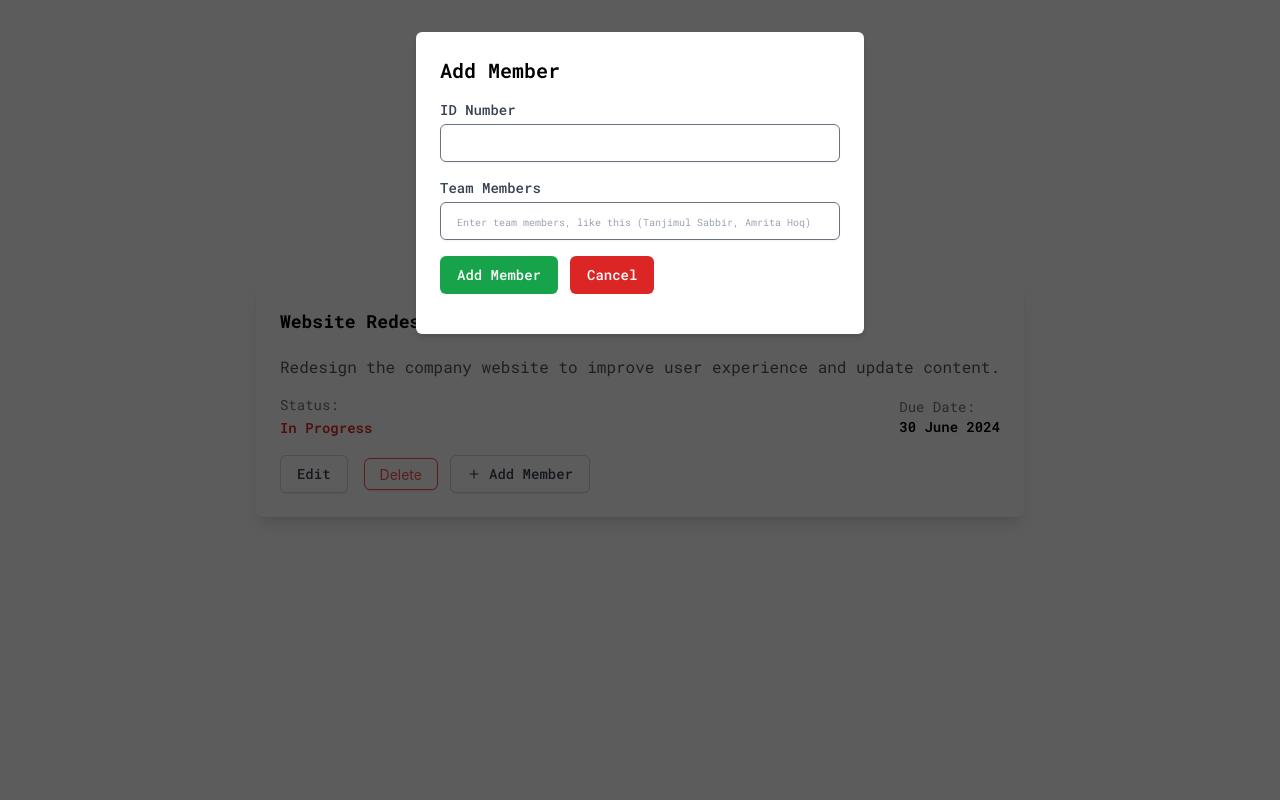
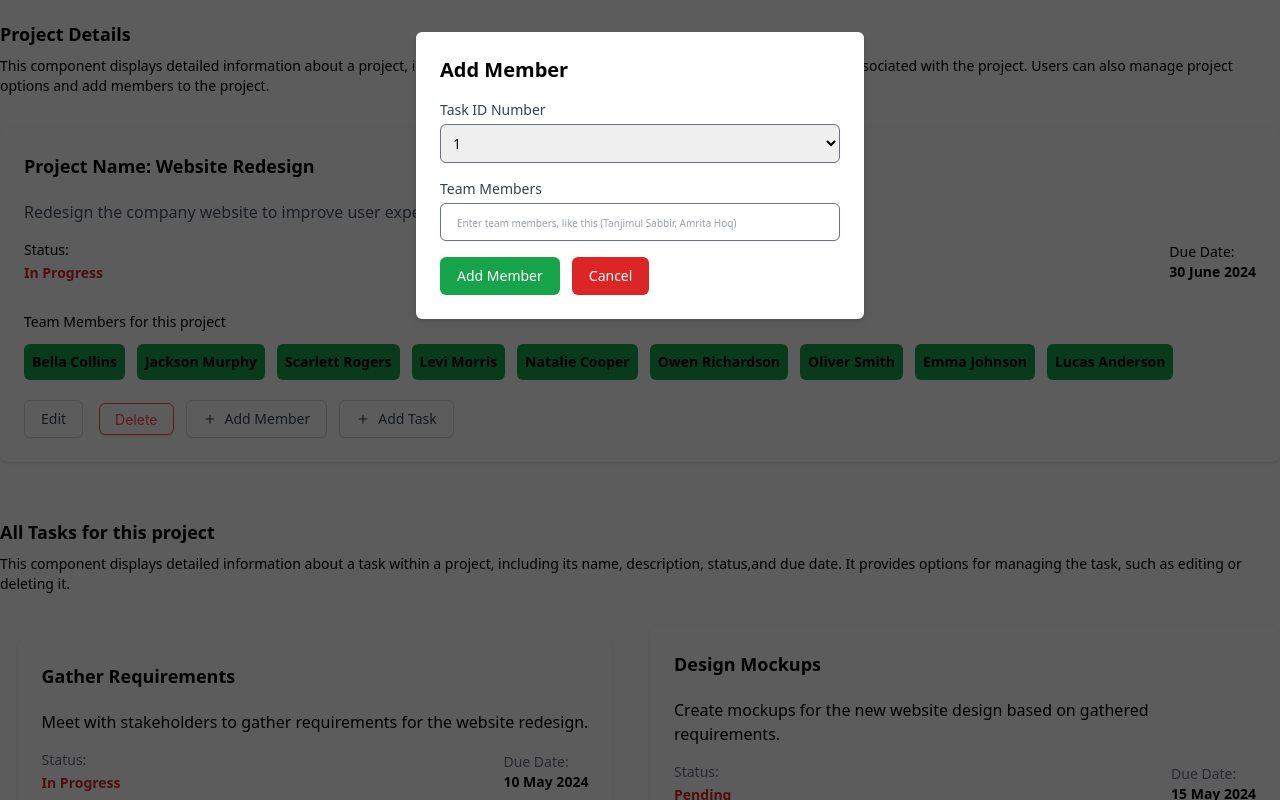
Before and after one commit to TanjimulSabbir/project-management, a Next.js app: page /projects/1 in a window 1280 px wide. Both pictures are taken after a click on the element "Add Member". Shown: the top 800 px of the page. Built offline with nearby package versions, Linux system fonts and the light colour scheme.

Commit message:
working on project build.Primarily project didn't working on deploy. Now, I'm trying to deploy the project

```diff
--- a/app/(pages)/AddMember.jsx
+++ b/app/(pages)/AddMember.jsx
@@ -6,39 +6,45 @@ import toast from 'react-hot-toast';
 
 const AddMemberForm = ({ projectId, setOpenAddMember }) => {
     const [openModal, setOpenModal] = useState(false);
-    const [idNumber, setIdNumber] = useState('');
+    const [taskId, setTaskId] = useState(1);
     const [team, setTeam] = useState('');
-    const [teamMembers, setTeamMembers] = useState([]);
 
-    const { addMember } = useProjectsStore();
+    const { addMember, projects } = useProjectsStore();
 
     const handleAddMember = () => {
         if (team.trim() !== '') {
-            const member = { name: team.trim() }
-            addMember({ projectId, member });
+            const membersArray = team.split(',').map(member => member.trim());
+            addMember({ projectId, taskId: taskId - 1, data: membersArray });
             setTeam('');
-            toast.success("Team Member added!")
-            console.log(member, "AddTeamMember");
+            setOpenAddMember(false)
         }
     };
 
     const handleCloseModal = () => {
         setOpenAddMember(false)
     }
-
+    const prev = [...projects.find(item => item.members).members[0].team]
+    const teamsLength = projects.find(project => project.id === projectId).members
+    console.log(prev)
     return (
         <div className="max-w-md mx-auto mt-8 p-6 bg-white shadow-md rounded-md text-black">
             <h2 className="text-xl font-semibold mb-4">Add Member</h2>
             <div className="mb-4">
-                <label htmlFor="idNumber" className="block text-sm font-medium text-gray-700">ID Number</label>
-                <input
-                    id="idNumber"
-                    type="text"
+                <label htmlFor="taskId" className="block text-sm font-medium text-gray-700">Task ID Number</label>
+                <select
+                    id="taskId"
                     className="mt-1 focus:ring-green-500 focus:border-green-500 block w-full shadow-sm sm:text-sm border border-gray-500 rounded-md p-2"
-                    value={idNumber}
-                    onChange={(e) => setIdNumber(e.target.value)}
-                />
+                    value={taskId}
+                    onChange={(e) => setTaskId(Number(e.target.value))}
+                    defaultValue="1" // Set default value here
+                >
+                    {teamsLength.map((data, index) => (
+                        <option key={index} value={index + 1}>{index + 1}</option>
+                    ))}
+                </select>
+
             </div>
+
             <div className="mb-4">
                 <label htmlFor="team" className="block text-sm font-medium text-gray-700">Team Members</label>
                 <input
@@ -66,13 +72,13 @@ const AddMemberForm = ({ projectId, setOpenAddMember }) => {
                     Cancel
                 </button>
             </div>
-            <div className="mt-4">
+            {/* <div className="mt-4">
                 {teamMembers.map((member, index) => (
                     <div key={index} className="bg-gray-100 px-3 py-1 mb-2 rounded-md">
                         {member}
                     </div>
                 ))}
-            </div>
+            </div> */}
         </div>
     );
 };
--- a/app/(pages)/Options.jsx
+++ b/app/(pages)/Options.jsx
@@ -8,7 +8,7 @@ import toast from "react-hot-toast";
 const OptionButton = ({ label, onClick }) => (
     <div className="flex-grow">
         <button
-            className="w-full rounded-md border border-gray-300 bg-white px-0 md:px-4 py-2 text-sm font-medium text-gray-700 shadow-sm hover:bg-gray-50 focus:outline-none focus:ring-2 focus:ring-green-600 focus:border-green-600"
+            className="w-full rounded-md border border-gray-300 bg-white px-0 md:px-4 py-2 text-sm font-bold text-gray-900 shadow-sm hover:bg-gray-50 focus:outline-none focus:ring-2 focus:ring-green-600 focus:border-green-600"
             onClick={onClick}
         >
             {label}
@@ -42,7 +42,6 @@ export default function Options({ handleModal, data, type }) {
 
     const handleEdit = (data) => {
         setIndividualPost({ data, type })
-        console.log({ data, type })
         handleModal();
     };
 
@@ -66,7 +65,7 @@ export default function Options({ handleModal, data, type }) {
             <div className="flex items-center space-x-2 md:space-x-4">
                 <OptionButton label="Edit" onClick={() => handleOption("edit")} />
                 <OptionButton label="View Details" onClick={() => handleOption("view_details")} />
-                <ConfirmationModal id={data.id} handleDelete={handleDelete} />
+                <ConfirmationModal id={data.id} handleDelete={handleDelete}/>
             </div>
         </>
     );
--- /dev/null
+++ b/app/(pages)/projects/HeadingDescription.jsx
@@ -0,0 +1,16 @@
+import React from 'react';
+
+const ComponentDescription = ({ componentName, description }) => {
+    return (
+        <div className="mb-8">
+            <p className="text-lg font-bold mb-2 text-black">
+                {componentName}
+            </p>
+            <p className="text-sm text-black">
+                {description}
+            </p>
+        </div>
+    );
+};
+
+export default ComponentDescription;
--- a/app/(pages)/projects/ProjectDetails.js
+++ b/app/(pages)/projects/ProjectDetails.js
@@ -1,24 +1,26 @@
 'use client'
-import { useState } from 'react'
+import { useEffect, useState } from 'react'
 import DetailsOptions from '../DetailsOption'
 import Modal from '@/app/utils/Modal'
 import moment from 'moment';
 import AddMemberModal from '@/app/utils/addMemberModal';
 import { IoMdAdd } from 'react-icons/io';
+import TaskDetails from '../tasks/[id]/TaskDetails';
+import ComponentDescription from './HeadingDescription';
+import useProjectsStore from '@/app/store';
 
 
 export default function ProjectDetails({ project }) {
     const [openModal, setOpenModal] = useState(false);
     const [openAddMember, setOpenAddMember] = useState(false);
 
+    const { id, name, description, status, dueDate, members, tasks } = project;
+
     const addMemberBtnStye = "rounded-md border border-gray-300 bg-white px-4 py-2 text-sm font-medium text-gray-700 shadow-sm hover:bg-gray-50 focus:outline-none focus:ring-2 focus:ring-green-600 focus:border-green-600 ml-3 cursor-pointer flex items-center space-x-2"
-    if (!project) {
+
+    if (!project.id) {
         return <div className="text-center text-gray-600 mt-5">Data not found</div>;
     }
-    const { id, name, description, status, dueDate, tasks, memeber } = project;
-
-console.log(project,"from projectDetails")
-
 
     const handleModal = () => {
         setOpenModal(!openModal);
@@ -28,36 +30,57 @@ console.log(project,"from projectDetails")
         setOpenAddMember(!openAddMember)
     }
 
-
     return (
-        <div>
-            <div className='flex items-center justify-center h-screen'>
-                <div className="p-6 bg-white shadow-lg rounded-lg">
+        <div className='mt-5'>
+            <ComponentDescription
+                componentName="Project Details"
+                description="This component displays detailed information about a project, including its name, description, status, due date,and a list of tasks associated with the project. Users can also manage project options and add members to the project."
+            />
+            <div className='w-full'>
+                <div className="p-6 bg-white shadow rounded-lg">
                     <div className="mb-4">
-                        <h1 className="text-lg font-bold mb-1">{name}</h1>
+                        <h1 className="text-lg font-bold mb-1">Project Name: {name}</h1>
                         <p className="text-gray-600 mt-5">{description}</p>
                     </div>
                     <div className="flex items-center justify-between mb-4">
                         <div>
-                            <p className="text-sm text-gray-500">Status:</p>
-                            <span className={`text-sm font-semibold ${status === 'Completed' ? 'text-green-600' : 'text-red-600'}`}>{status}</span>
+                            <p className="text-sm text-black">Status:</p>
+                            <span className={`text-sm font-semibold ${status.toLowerCase() === 'completed' ? 'text-green-600' : 'text-red-600'}`}>{status}</span>
                         </div>
                         <div>
-                            <p className="text-sm text-gray-500">Due Date:</p>
+                            <p className="text-sm text-black">Due Date:</p>
                             <p className="text-sm font-semibold">{moment(dueDate).format('DD MMMM YYYY')}</p>
                         </div>
                     </div>
-                    <div className="flex items-center ">
+                    <p className="text-sm text-black mt-7">Team Members for this project</p>
+                    <div className='flex items-center flex-wrap gap-3 mt-3'>
+                        {members.flatMap(member => member.team).map((memberName, index) => (
+                            <p key={index} className="text-sm font-semibold bg-green-600 p-2 rounded-md">{memberName}</p>
+                        ))}
+                    </div>
+                    <div className="flex items-center mt-5">
                         <DetailsOptions handleModal={handleModal} data={project} type="project" />
                         <p className={addMemberBtnStye} onClick={handleAddMember}>
                             <IoMdAdd />   <span>Add Member</span>
                         </p>
+                        <p className={addMemberBtnStye} onClick={handleAddMember}>
+                            <IoMdAdd />   <span>Add Task</span>
+                        </p>
                     </div>
                     <Modal openModal={openModal} handleModal={handleModal} type="project" />
                 </div>
+                {openAddMember && <AddMemberModal projectId={id} setOpenAddMember={setOpenAddMember} />}
             </div>
-
-            {openAddMember && <AddMemberModal projectId={id} setOpenAddMember={setOpenAddMember} />}
+            {/* All Tasks for this project */}
+            <div className='my-14'>
+                <ComponentDescription
+                    componentName="All Tasks for this project"
+                    description="This component displays detailed information about a task within a project, including its name, description, status,and due date. It provides options for managing the task, such as editing or deleting it."
+                />
+                <div className='grid grid-cols-1 md:grid-cols-2 gap-5 mt-5'>
+                    {tasks.map(task => <TaskDetails key={task.id} task={task} />)}
+                </div>
+            </div>
         </div>
     )
 }
--- a/app/(pages)/projects/[id]/page.js
+++ b/app/(pages)/projects/[id]/page.js
@@ -1,12 +1,19 @@
 'use client'
 import useProjectsStore from "@/app/store";
 import ProjectDetails from "../ProjectDetails";
+import { useEffect, useState } from "react";
 
 export default function Page({ params }) {
-    const { projects } = useProjectsStore();
+    const { projects, tasks, removeData } = useProjectsStore();
+    const [showProjectData, setShowProjectData] = useState([]);
+
+    useEffect(() => {
+        setShowProjectData(projects)
+    }, [projects, tasks, removeData]);
+
     let content;
     if (params.id) {
-        content = projects.filter(project => project.id == params.id).map(project => <ProjectDetails key={project.id} project={project} />)
+        content = showProjectData.filter(project => project.id == params.id).map(project => <ProjectDetails key={project.id} project={project} />)
     }
     return content;
 }
--- a/app/(pages)/tasks.jsx
+++ b/app/(pages)/tasks.jsx
@@ -35,18 +35,18 @@ export default function Tasks() {
                 return (
                     <div key={id} className="flex flex-col md:flex-row md:items-center p-4 border border-gray-200 rounded-md space-y-3 md:space-y-0">
                         <div className="flex-1 min-w-[30%]">
-                            <p>{id}.{name}</p>
+                            <p className="font-bold">{id}.{name}</p>
                             <ProjectTitle name={"Task"} />
                         </div>
                         <div className="flex-1 min-w-[10%] md:mx-auto md:text-center">
                             <p>
-                                <span className={`text-sm font-semibold ${status === 'Completed' ? 'text-green-600' : 'text-red-600'}`}>{status}</span>
+                                <span className={`text-sm font-semibold ${status.toLowerCase() === 'completed' ? 'text-green-600' : 'text-red-600'}`}>{status}</span>
                             </p>
                             <ProjectTitle name="Status" />
                         </div>
                         <div className="flex-1">
                             <div>
-                                <p>{moment(dueDate).format('DD MMMM YYYY')}</p>
+                                <p className="font-semibold">{moment(dueDate).format('DD MMMM YYYY')}</p>
                                 <ProjectTitle name="Due Date" />
                             </div>
                         </div>
--- a/app/(pages)/tasks/[id]/TaskDetails.js
+++ b/app/(pages)/tasks/[id]/TaskDetails.js
@@ -3,11 +3,14 @@ import { useState } from 'react';
 import Modal from '@/app/utils/Modal';
 import moment from 'moment';
 import DetailsOptions from '../../DetailsOption';
+import { usePathname } from 'next/navigation';
 
 export default function TaskDetails({ task }) {
     const [openModal, setOpenModal] = useState(false);
+    const path = usePathname().split("/")[1]
+
     if (!task) {
-        return <div className="text-center text-gray-600 mt-5">Data not found</div>;
+        return <div className="text-center text-black mt-5">Data not found</div>;
     }
     const { id, name, description, status, dueDate } = task;
 
@@ -16,16 +19,16 @@ export default function TaskDetails({ task }) {
     }
 
     return (
-        <div className='flex items-center justify-center h-screen'>
-            <div className="p-6 bg-white shadow-lg rounded-lg">
+        <div className={`flex items-center justify-center ${path === "tasks" && "h-screen"}`}>
+            <div className="p-6 bg-white shadow rounded-lg">
                 <div className="mb-4">
                     <h1 className="text-lg font-bold mb-1">{name}</h1>
-                    <p className="text-gray-600 mt-5">{description}</p>
+                    <p className="text-black mt-5">{description}</p>
                 </div>
                 <div className="flex items-center justify-between mb-4">
                     <div>
                         <p className="text-sm text-gray-500">Status:</p>
-                        <span className={`text-sm font-semibold ${status === 'Completed' ? 'text-green-600' : 'text-red-600'}`}>{status}</span>
+                        <span className={`text-sm font-semibold ${status.toLowerCase() === 'completed' ? 'text-green-600' : 'text-red-600'}`}>{status}</span>
                     </div>
                     <div>
                         <p className="text-sm text-gray-500">Due Date:</p>
--- a/app/globals.css
+++ b/app/globals.css
@@ -1,3 +1,14 @@
 @tailwind base;
 @tailwind components;
 @tailwind utilities;
+
+.roboto_mono {
+    font-family: var(--roboto_mono);
+}
+.IBM_plex_sans{
+    font-family: var(--IBM_Plex_Sans);
+}
+
+body {
+    font-family: var(--IBM_Plex_Sans);
+}
--- a/app/layout.js
+++ b/app/layout.js
@@ -1,16 +1,20 @@
 import "./globals.css";
-import { AntdRegistry } from "@ant-design/nextjs-registry";
-import { Inter, Roboto_Mono } from 'next/font/google'
+import { Roboto_Mono, IBM_Plex_Sans } from 'next/font/google'
 
-export const inter = Inter({
+
+
+const roboto_mono_init = Roboto_Mono({
   subsets: ['latin'],
-  display: 'swap',
+  weight: ["400", "500", "700"],
+  variable: "roboto_mono"
+})
+const IBM_Plex_Sans_init = IBM_Plex_Sans({
+  subsets: ["latin"],
+  weight: ["400", "500", "700"],
+  variable: "IBM_Plex_Sans"
 })
 
-export const roboto_mono = Roboto_Mono({
-  subsets: ['latin'],
-  display: 'swap',
-})
+
 
 export const metadata = {
   title: "Project Management",
@@ -20,7 +24,7 @@ export const metadata = {
 export default function RootLayout({ children }) {
   return (
     <html lang="en">
-      <body className={roboto_mono.className}>
+      <body className={`${roboto_mono_init.variable} ${IBM_Plex_Sans_init.variable}`}>
         {children}
       </body>
     </html>
--- a/app/store/index.js
+++ b/app/store/index.js
@@ -30,14 +30,17 @@ const useProjectsStore = create((set) => ({
         )
     })),
     // Adding Member
-    addMember: ({ projectId, member }) => set(state => ({
-        projects: state.projects.map(project =>
-            project.id === projectId ? {
-                ...project,
-                members: [...project.members, member]
-            } : project
-        )
-    })),
+    addMember: ({ projectId, taskId, data }) => set(state => {
+        const project = state.projects.find(project => project.id == projectId);
+        if (project) {
+            data.forEach(item => {
+                project.members[taskId].team.push(item);
+                console.log(item,"from store")
+            });
+        }
+        return { projects: [...state.projects] };
+    }),
+
 
     // pagination
     setCurrentPage: ({ data, type }) => { set((state) => ({ currentPage: { ...state.currentPage, [type]: data } })) },
--- a/app/utils/ProjectTitle.jsx
+++ b/app/utils/ProjectTitle.jsx
@@ -1,5 +1,5 @@
 const ProjectTitle = ({ name }) => (
-    <p className="text-xs opacity-60 text-gray-600">{name}</p>
+    <p className="text-sm text-gray-600 mt-1">{name}</p>
 );
 
 export default ProjectTitle;
```
Also changed, not shown: app/(pages)/projects.jsx (+3 -4 lines).
